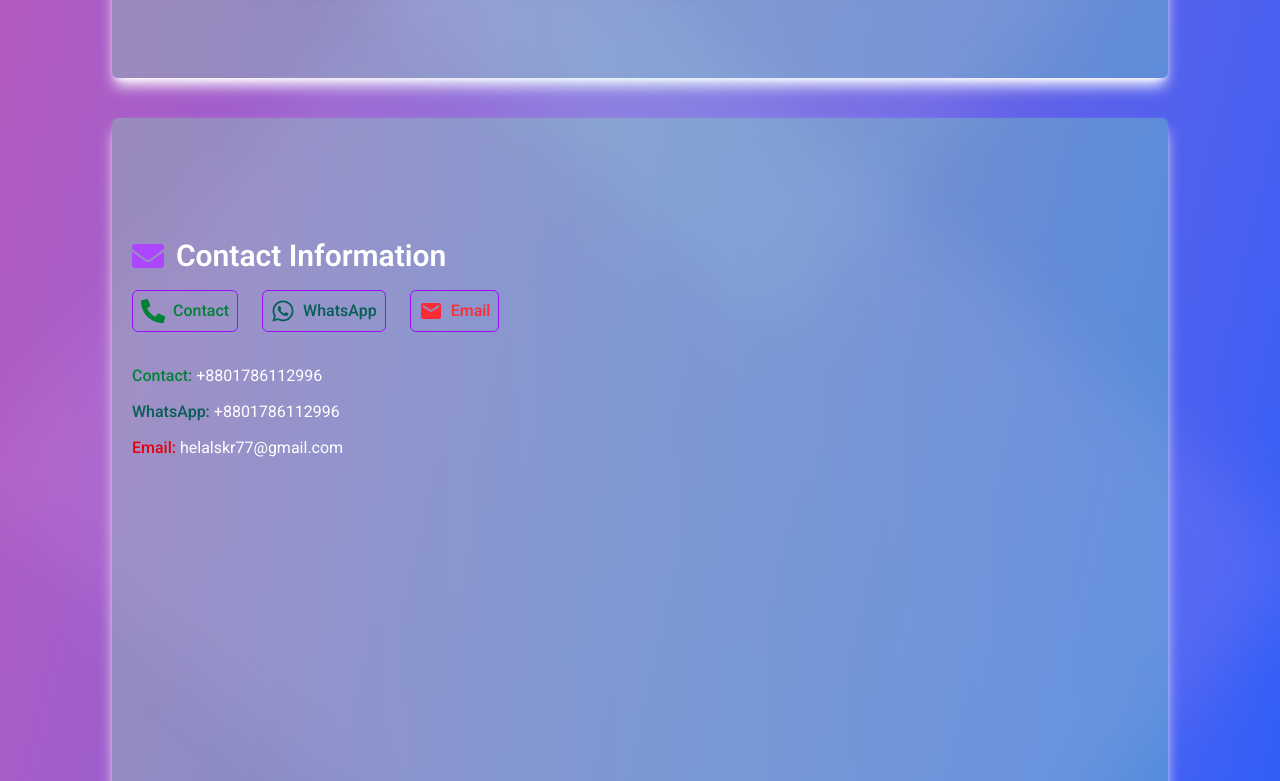
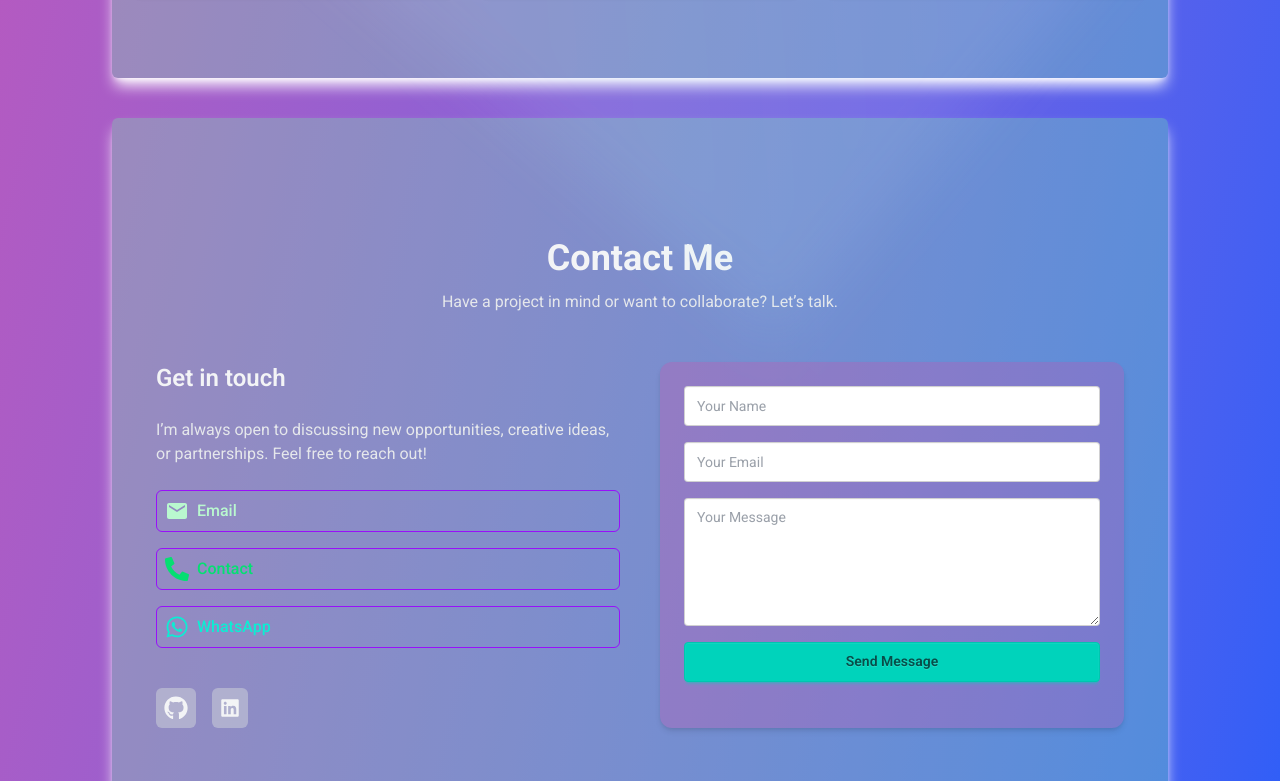
Before and after one commit to helal366/my_portfolio, a React (Vite) app: page / in a window 1280 px wide. Shown: the part 4219-5000 px from the top of the page. Built offline with nearby package versions, Linux system fonts and the light colour scheme; no server answers.

Commit message:
contact me section updated.

```diff
--- a/src/components/homePageComponents/Contacts.jsx
+++ b/src/components/homePageComponents/Contacts.jsx
@@ -1,29 +1,57 @@
-import React, { useState } from 'react';
-import { FaEnvelope, FaGraduationCap, FaWhatsapp, FaLinkedin, FaGithub, FaTwitter, FaPhoneAlt } from "react-icons/fa";
-import { MdContacts, MdEmail } from "react-icons/md";
+import { useState } from "react";
+import {
+  FaEnvelope,
+  FaPhone,
+  FaGithub,
+  FaLinkedin,
+  FaWhatsapp,
+  FaPhoneAlt,
+} from "react-icons/fa";
+import { MdEmail } from "react-icons/md";
 
-
-const Contacts = () => {
+const ContactMe = () => {
   const [copied, setCopied] = useState(false);
-
-    const phoneNumber = '+8801786112996';
-
+  const phoneNumber = "+8801786112996";
   const copyToClipboard = () => {
     navigator.clipboard.writeText(phoneNumber);
     setCopied(true);
     setTimeout(() => setCopied(false), 2000);
   };
   return (
-        <section data-aos="fade-up" data-aos-duration="2000" className='section'>
-            <div className="flex items-center gap-3 mb-4">
-                <FaEnvelope className="w-8 h-8 text-purple-500" />
-                <h2 className="text-3xl font-semibold">Contact Information</h2>
+    <section id="contact" className="section text-gray-100">
+      <div className="max-w-6xl mx-auto px-6">
+        {/* Heading */}
+        <div className="text-center mb-12">
+          <h2 className="text-4xl font-bold">Contact Me</h2>
+          <p className="text-gray-200 mt-3">
+            Have a project in mind or want to collaborate? Let’s talk.
+          </p>
         </div>
 
-            <div className="flex flex-col sm:flex-row sm:items-center gap-6 flex-wrap ">
+        <div className="grid md:grid-cols-2 gap-10">
+          {/* Left Side - Info */}
+          <div className="space-y-6">
+            <h3 className="text-2xl font-semibold">Get in touch</h3>
+
+            <p className="text-gray-200">
+              I’m always open to discussing new opportunities, creative ideas,
+              or partnerships. Feel free to reach out!
+            </p>
+
+            <div className="space-y-4">
+              {/* email */}
+              <a
+                href="mailto:helalskr77@gmail.com"
+                className="contactCss text-green-200"
+              >
+                <MdEmail className="w-6 h-6" />
+                <span className="font-medium">Email</span>
+              </a>
+              {/* call */}
+
               <a
                 href={`tel:${phoneNumber}`}
-                    className="contactCss text-green-700 flex items-center gap-2 cursor-pointer"
+                className="contactCss text-green-400 flex items-center gap-2 cursor-pointer"
                 onClick={(e) => {
                   // For desktop fallback, prevent default and copy number
                   if (!navigator.userAgent.match(/Mobi|Android/i)) {
@@ -34,71 +62,149 @@ const Contacts = () => {
                 title="Click to call or copy number"
               >
                 <FaPhoneAlt className="w-6 h-6" />
-                    <span className={`font-medium ${copied ? 'text-red-600' : ''}`}>{copied ? 'Copied!' : 'Contact'}</span>
+                <span className={`font-medium ${copied ? "text-red-600" : ""}`}>
+                  {copied ? "Copied!" : "Contact"}
+                </span>
               </a>
+
+              {/* whats app */}
               <a
                 href="https://wa.me/8801786112996"
                 target="_blank"
                 rel="noopener noreferrer"
-                    className="contactCss text-[#075E54]"
+                className="contactCss text-[#0dedd3]"
               >
                 <FaWhatsapp className="w-6 h-6" />
                 <span className="font-medium">WhatsApp</span>
               </a>
+            </div>
 
+            {/* Social Links */}
+            <div className="flex gap-4 pt-4 text-xl">
               <a
-                    href="mailto:helalskr77@gmail.com"
-                    className="contactCss text-red-500"
+                href="https://github.com/helal366"
+                target="_blank"
+                rel="noopener noreferrer"
+                className="socialLinks hover:text-primary"
+                id="github"
               >
-                    <MdEmail className="w-6 h-6" />
-                    <span className="font-medium">Email</span>
+                <FaGithub className="w-6 h-6" />
               </a>
-
-                {/* <a
+              <a
                 href="https://www.linkedin.com/in/helal-sarker/"
                 target="_blank"
                 rel="noopener noreferrer"
-                    className="contactCss text-blue-700"
+                className="socialLinks hover:text-primary"
+                id="linkedin"
               >
-                    <FaLinkedin className="w-6 h-6" />
-                    <span className="font-medium">LinkedIn</span>
-                </a> */}
-
-                {/* <a
-                    href="https://github.com/helal366"
-                    target="_blank"
-                    rel="noopener noreferrer"
-                    className="contactCss text-gray-800 "
-                >
-                    <FaGithub className="w-6 h-6" />
-                    <span className="font-medium">GitHub</span>
-                </a> */}
-
-                {/* <a
-                    href="https://x.com/Helal568768"
-                    target="_blank"
-                    rel="noopener noreferrer"
-                    className="contactCss text-sky-500"
-                >
-                    <FaTwitter className="w-6 h-6" />
-                    <span className="font-medium">Twitter</span>
-                </a> */}
+                <FaLinkedin className="w-5 h-5" />
+              </a>
+            </div>
           </div>
 
-            <div className='mt-8 flex flex-col gap-3'>
-                <div>
-                    <span className="font-medium text-green-700">Contact: </span> <span>+8801786112996</span>
-                </div>
-                <div>
-                    <span className="font-medium text-[#075E54]">WhatsApp: </span> <span>+8801786112996</span>
-                </div>
+          {/* Right Side - Form */}
+          <form className="bg-pink-500/20 p-6 rounded-xl shadow-md space-y-4">
+            <input
+              type="text"
+              placeholder="Your Name"
+              className="input input-bordered w-full text-gray-700"
+              required
+            />
 
-                <div>
-                    <span className="font-medium text-red-600">Email: </span> <span>helalskr77@gmail.com</span>
+            <input
+              type="email"
+              placeholder="Your Email"
+              className="input input-bordered w-full text-gray-700"
+              required
+            />
+
+            <textarea
+              placeholder="Your Message"
+              className="textarea textarea-bordered w-full h-32 text-gray-700"
+              required
+            ></textarea>
+
+            <button className="btn btn-accent w-full">Send Message</button>
+          </form>
         </div>
       </div>
     </section>
   );
 };
 
-export default Contacts;
+export default ContactMe;
+
+// import React, { useState } from 'react';
+// import { FaEnvelope, FaGraduationCap, FaWhatsapp, FaLinkedin, FaGithub, FaTwitter, FaPhoneAlt } from "react-icons/fa";
+// import { MdContacts, MdEmail } from "react-icons/md";
+
+// const Contacts = () => {
+//     const [copied, setCopied] = useState(false);
+
+//     const phoneNumber = '+8801786112996';
+
+// const copyToClipboard = () => {
+//     navigator.clipboard.writeText(phoneNumber);
+//     setCopied(true);
+//     setTimeout(() => setCopied(false), 2000);
+// };
+//     return (
+//         <section data-aos="fade-up" data-aos-duration="2000" className='section'>
+//             <div className="flex items-center gap-3 mb-4">
+//                 <FaEnvelope className="w-8 h-8 text-purple-500" />
+//                 <h2 className="text-3xl font-semibold">Contact Me</h2>
+//             </div>
+
+//             <div className="flex flex-col sm:flex-row sm:items-center gap-6 flex-wrap ">
+// <a
+//     href={`tel:${phoneNumber}`}
+//     className="contactCss text-green-700 flex items-center gap-2 cursor-pointer"
+//     onClick={(e) => {
+//         // For desktop fallback, prevent default and copy number
+//         if (!navigator.userAgent.match(/Mobi|Android/i)) {
+//             e.preventDefault();
+//             copyToClipboard();
+//         }
+//     }}
+//     title="Click to call or copy number"
+// >
+//     <FaPhoneAlt className="w-6 h-6" />
+//     <span className={`font-medium ${copied ? 'text-red-600' : ''}`}>{copied ? 'Copied!' : 'Contact'}</span>
+// </a>
+// <a
+//     href="https://wa.me/8801786112996"
+//     target="_blank"
+//     rel="noopener noreferrer"
+//     className="contactCss text-[#075E54]"
+// >
+//     <FaWhatsapp className="w-6 h-6" />
+//     <span className="font-medium">WhatsApp</span>
+// </a>
+
+//                 <a
+//                     href="mailto:helalskr77@gmail.com"
+//                     className="contactCss text-red-500"
+//                 >
+//                     <MdEmail className="w-6 h-6" />
+//                     <span className="font-medium">Email</span>
+//                 </a>
+
+//             </div>
+
+//             <div className='mt-8 flex flex-col gap-3'>
+//                 <div>
+//                     <span className="font-medium text-green-700">Contact: </span> <span>+8801786112996</span>
+//                 </div>
+//                 <div>
+//                     <span className="font-medium text-[#075E54]">WhatsApp: </span> <span>+8801786112996</span>
+//                 </div>
+
+//                 <div>
+//                     <span className="font-medium text-red-600">Email: </span> <span>helalskr77@gmail.com</span>
+//                 </div>
+//             </div>
+//         </section>
+//     );
+// };
+
+// export default Contacts;
--- a/src/index.css
+++ b/src/index.css
@@ -35,7 +35,7 @@ body{
   @apply relative border border-purple-600 p-2 rounded-md
          flex items-center gap-2
          hover:bg-purple-400 hover:text-white
-         hover:scale-105 transition-all duration-300 ;
+         hover:-translate-y-1 transition-all duration-300 ;
 }
 .navLinks{
   @apply bg-green-300/30 hover:bg-pink-500/60 text-black hover:text-white mr-2 font-semibold rounded-md border border-gray-500/50 transition-all duration-200
```
Lines whose indentation alone changed are shown as unchanged.
